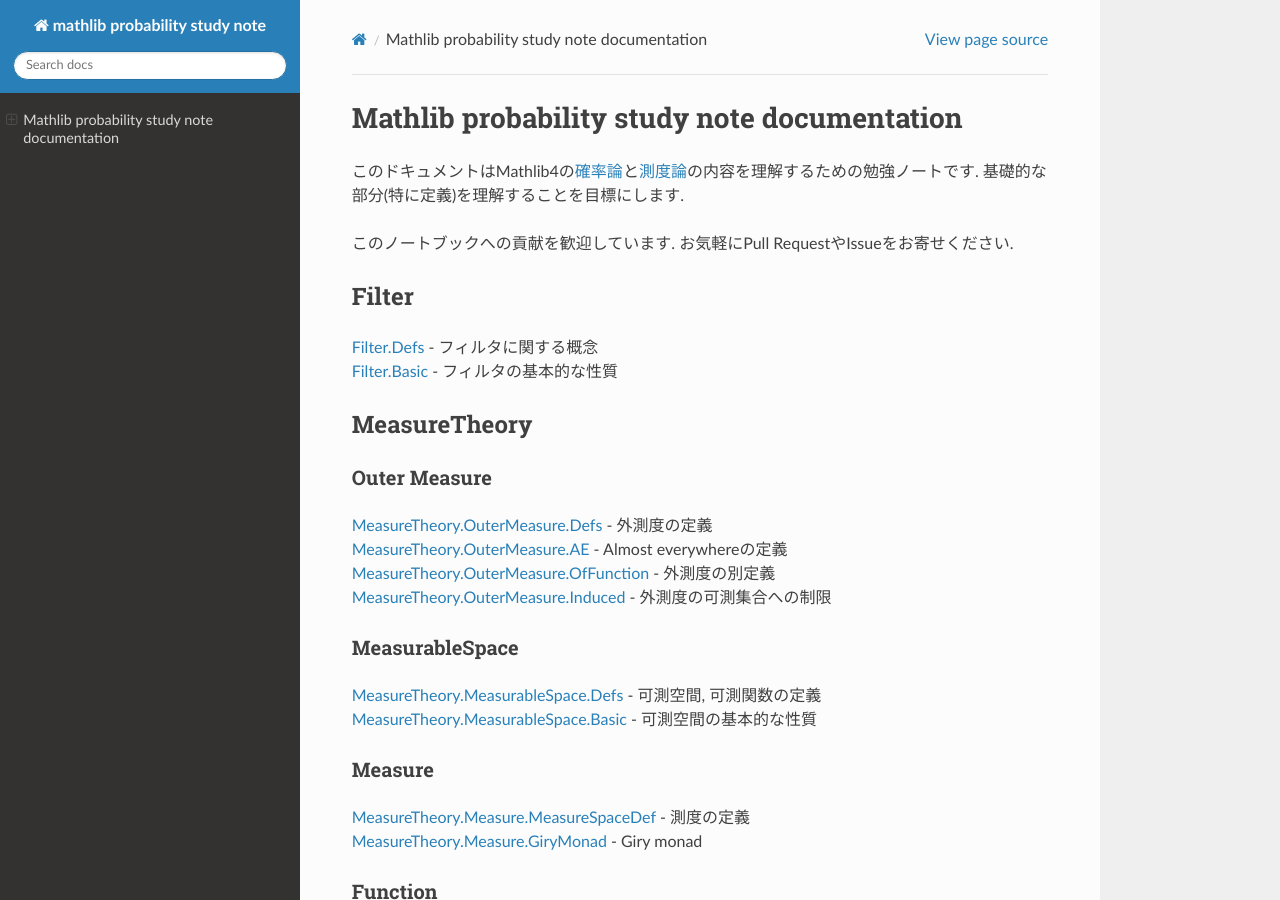
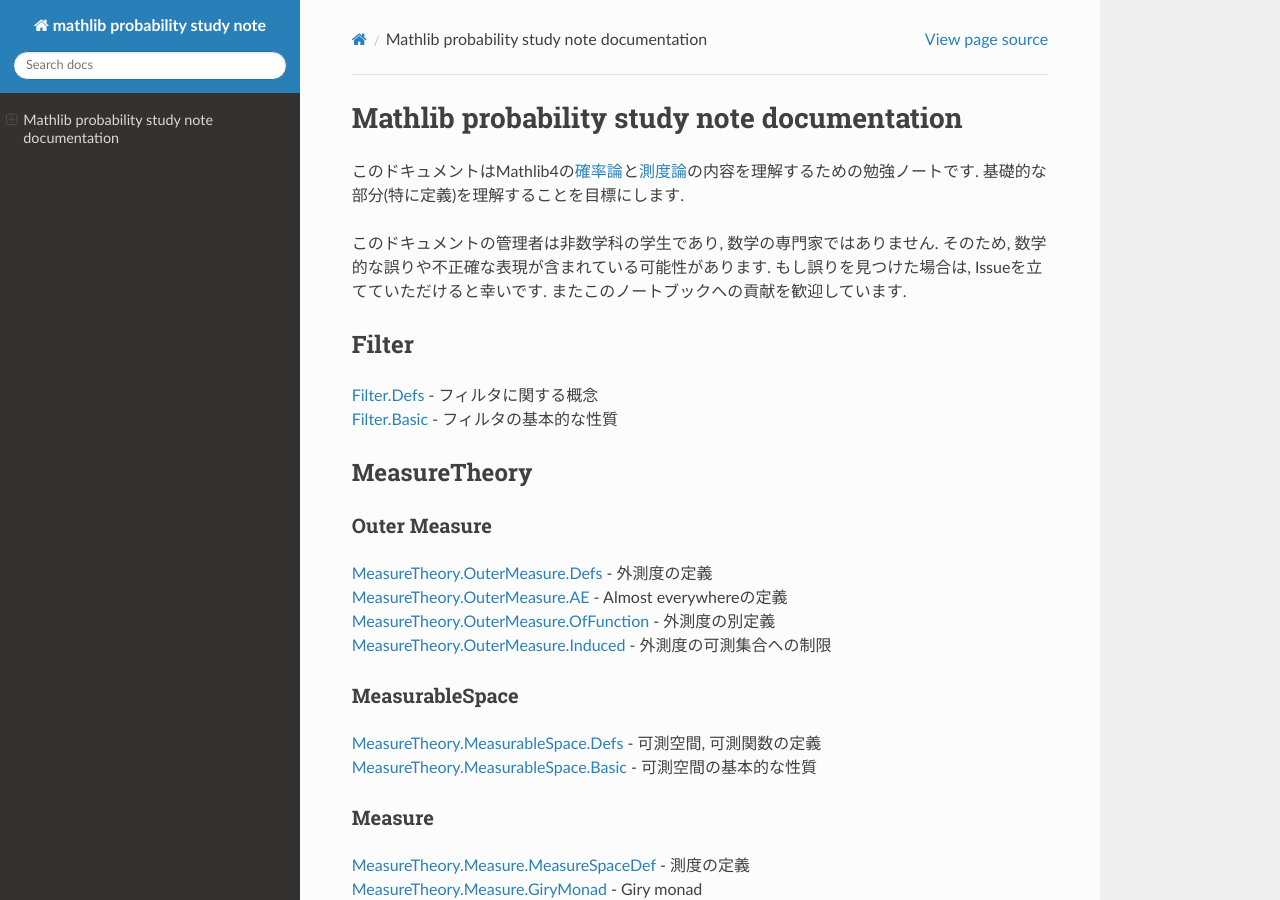
Before and after one commit to auto-res/mathlib_probability_study_note, a Sphinx documentation site: the page built from docs/source/index.md, in a window 1280 px wide and 900 px high. Built offline with Sphinx 7.4.7 and the Read the Docs theme 3.1.0, drawn with Linux system fonts in a browser that asks for light colours.

```diff
--- a/docs/source/index.md
+++ b/docs/source/index.md
@@ -3,7 +3,7 @@
 
 このドキュメントはMathlib4の[確率論](https://github.com/leanprover-community/mathlib4/tree/master/Mathlib/Probability)と[測度論](https://github.com/leanprover-community/mathlib4/tree/master/Mathlib/MeasureTheory)の内容を理解するための勉強ノートです. 基礎的な部分(特に定義)を理解することを目標にします.
 
-このノートブックへの貢献を歓迎しています. お気軽にPull RequestやIssueをお寄せください.
+このドキュメントの管理者は非数学科の学生であり, 数学の専門家ではありません. そのため, 数学的な誤りや不正確な表現が含まれている可能性があります. もし誤りを見つけた場合は, Issueを立てていただけると幸いです. またこのノートブックへの貢献を歓迎しています.
 
 ## Filter
 
```
Also changed, not shown: docs/source/MeasureTheory/Function/Lebesgue.md (+1 -1 lines), docs/source/MeasureTheory/Function/SimpleFunc.md (+1 -1 lines).
